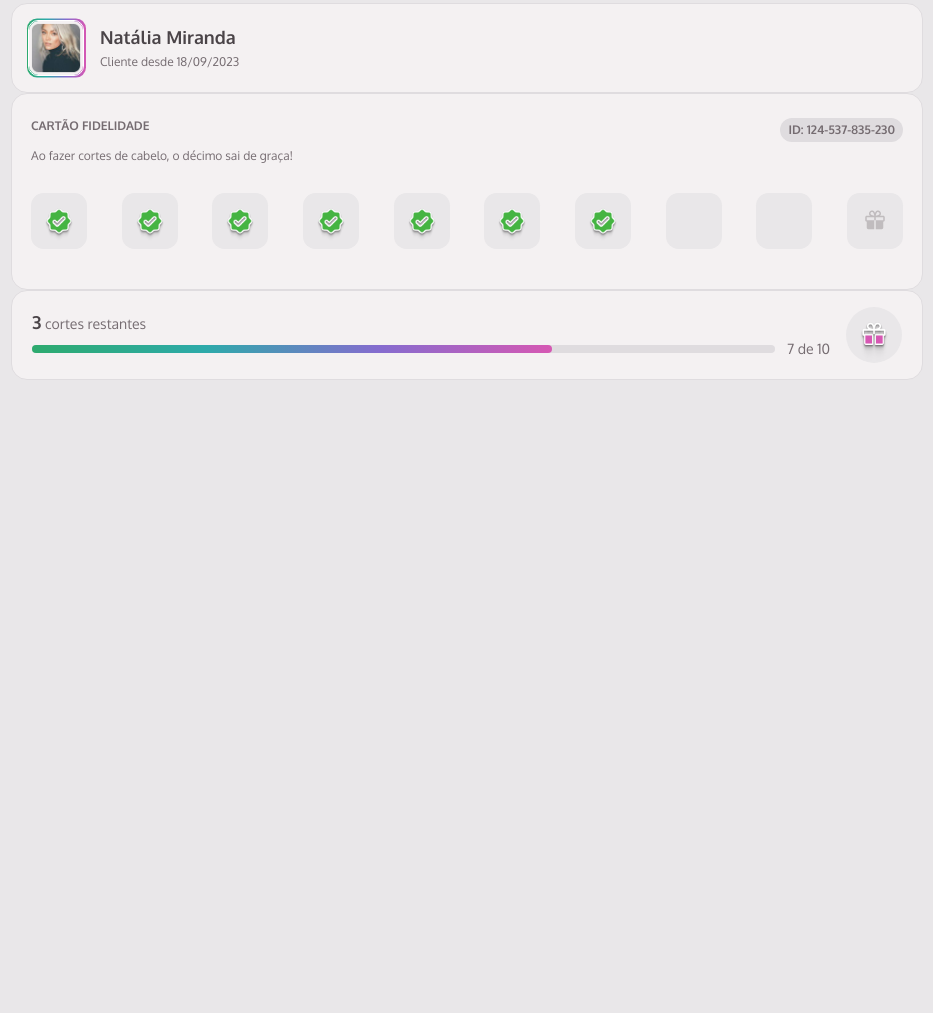
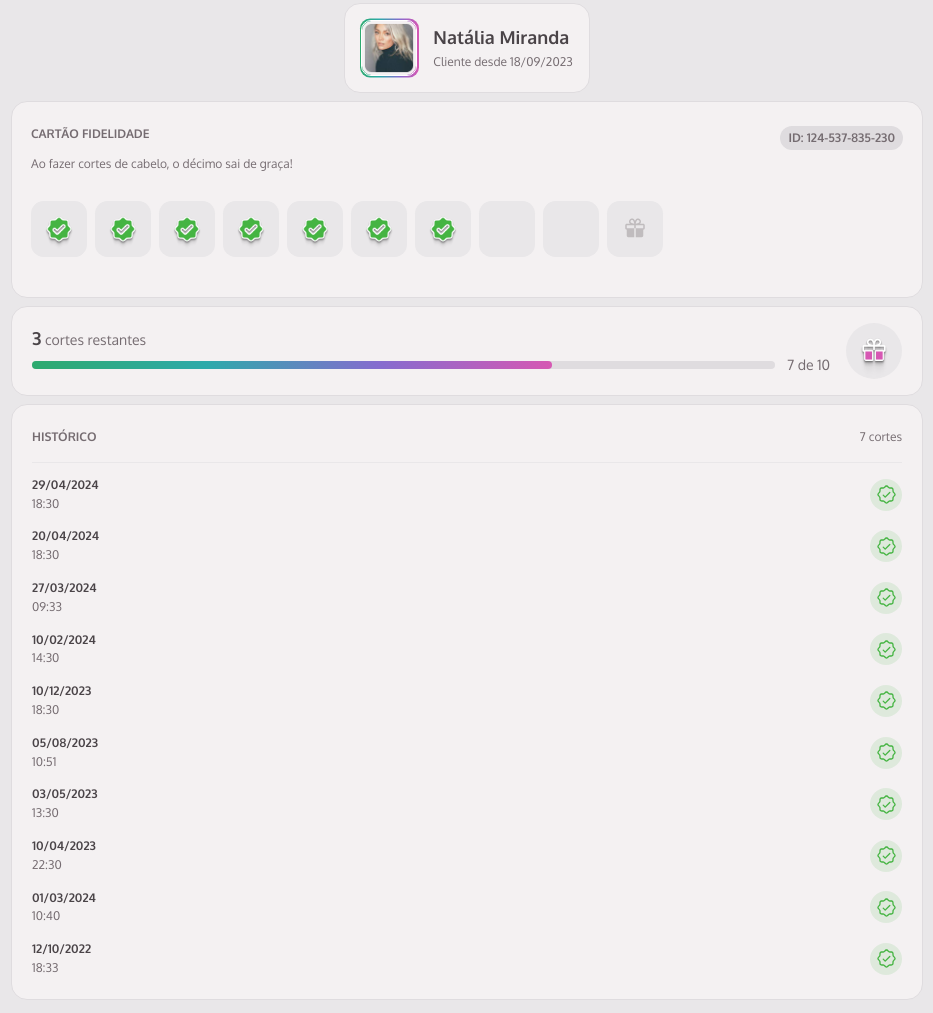
Before and after one commit to AdrianoTobias/member-club, a website built with webpack: page index.html in a window 1280 px wide. Shown: the part 225-1238 px from the top of the page, without its empty margins (173-1106 px from the left). Before the commit the page ends 800 px from the top, so only its background shows below. Built offline with nearby package versions, Linux system fonts and the light colour scheme.

Commit message:
add history section

```diff
--- a/index.html
+++ b/index.html
@@ -96,6 +96,116 @@
             <img src="src/assets/PinGift.png" alt="Presente">
          </div>
       </section>
+
+      <section id="history">
+        <header>
+          <h2>Histórico</h2>
+          <p>7 cortes</p>
+        </header>
+
+        <ul>
+          <li class="cut">
+            <div class="title">
+              <h2>29/04/2024</h2>
+              <p>18:30</p>
+            </div>
+
+            <div class="seal-check-container">
+              <img src="src/assets/icons/sealCheck.svg" alt="Selo de check">
+            </div>
+          </li>
+          <li class="cut">
+            <div class="title">
+              <h2>20/04/2024</h2>
+              <p>18:30</p>
+            </div>
+
+            <div class="seal-check-container">
+              <img src="src/assets/icons/sealCheck.svg" alt="Selo de check">
+            </div>
+          </li>
+          <li class="cut">
+            <div class="title">
+              <h2>27/03/2024</h2>
+              <p>09:33</p>
+            </div>
+
+            <div class="seal-check-container">
+              <img src="src/assets/icons/sealCheck.svg" alt="Selo de check">
+            </div>
+          </li>
+          <li class="cut">
+            <div class="title">
+              <h2>10/02/2024</h2>
+              <p>14:30</p>
+            </div>
+
+            <div class="seal-check-container">
+              <img src="src/assets/icons/sealCheck.svg" alt="Selo de check">
+            </div>
+          </li>
+          <li class="cut">
+            <div class="title">
+              <h2>10/12/2023</h2>
+              <p>18:30</p>
+            </div>
+
+            <div class="seal-check-container">
+              <img src="src/assets/icons/sealCheck.svg" alt="Selo de check">
+            </div>
+          </li>
+          <li class="cut">
+            <div class="title">
+              <h2>05/08/2023</h2>
+              <p>10:51</p>
+            </div>
+
+            <div class="seal-check-container">
+              <img src="src/assets/icons/sealCheck.svg" alt="Selo de check">
+            </div>
+          </li>
+          <li class="cut">
+            <div class="title">
+              <h2>03/05/2023</h2>
+              <p>13:30</p>
+            </div>
+
+            <div class="seal-check-container">
+              <img src="src/assets/icons/sealCheck.svg" alt="Selo de check">
+            </div>
+          </li>
+          <li class="cut">
+            <div class="title">
+              <h2>10/04/2023</h2>
+              <p>22:30</p>
+            </div>
+
+            <div class="seal-check-container">
+              <img src="src/assets/icons/sealCheck.svg" alt="Selo de check">
+            </div>
+          </li>
+          <li class="cut">
+            <div class="title">
+              <h2>01/03/2024</h2>
+              <p>10:40</p>
+            </div>
+
+            <div class="seal-check-container">
+              <img src="src/assets/icons/sealCheck.svg" alt="Selo de check">
+            </div>
+          </li>
+          <li class="cut">
+            <div class="title">
+              <h2>12/10/2022</h2>
+              <p>18:33</p>
+            </div>
+
+            <div class="seal-check-container">
+              <img src="src/assets/icons/sealCheck.svg" alt="Selo de check">
+            </div>
+          </li>
+        </ul>
+      </section>
     </main>
   </body>
 </html>
--- a/src/styles/global.css
+++ b/src/styles/global.css
@@ -47,5 +47,7 @@ body {
 }
 
 main {
-  padding-top: 1.25rem;
+  display: grid;
+  padding: 1.25rem 0 .9375rem;
+  gap: .5rem;
 }
--- a/src/styles/sections.css
+++ b/src/styles/sections.css
@@ -103,7 +103,6 @@
         display: flex;
         flex-wrap: wrap;
         padding-block: 1.25rem;
-        justify-content: space-between;
         gap: .5rem;
 
         & .item {
@@ -172,6 +171,77 @@
     }
 }
 
+#history {
+    display: grid;
+    padding: 1.5rem 1.25rem 1.25rem;
+    gap: 1rem;
+    background: var(--base---gray-100);
+    border: 1px solid var(--base---gray-300);
+    border-radius: 1rem;
+
+    & header {
+        display: flex;
+        align-items: center;
+        justify-content: space-between;
+
+        & h2 {
+            font-size: var(--heading---subtitle--sm);
+            font-weight: var(--font---weight--bold);
+            text-transform: uppercase;
+        }
+
+        & p {
+            font-size: var(--body---text--xs);
+        }
+    }
+
+    & ul {
+        display: grid;
+        list-style: none;
+        padding-top: .75rem;
+        border-top: 1px solid var(--base---gray-200);
+        gap: .75rem;
+
+        & li {
+            display: flex;
+            align-items: center;
+            justify-content: space-between;
+            padding: .125rem 0;
+
+            & .title {
+                display: grid;
+                gap: .125rem;
+
+                & h2 {
+                    font-size: var(--heading---subtitle--sm);
+                    font-weight: var(--font---weight--bold);
+                    color: var(--base---gray-600);
+                }
+
+                & p {
+                    font-size: var(--body---text--xs);
+                }
+            }
+
+            & .seal-check-container {
+                display: flex;
+                width: 2rem;
+                height: 2rem;
+                border-radius: 62.4375rem;
+                align-items: center;
+                justify-content: center;
+                background: rgba(69, 180, 66, 0.12); /*#45B4421F*/
+
+                & img {
+                    width: 1.3125rem;
+                    height: 1.3125rem;
+                }
+            }
+        }
+    }
+
+}
+
 
 @media (width >= 57em) {
     #user {
```
Also changed, not shown: src/assets/icons/sealCheck.svg (added).
